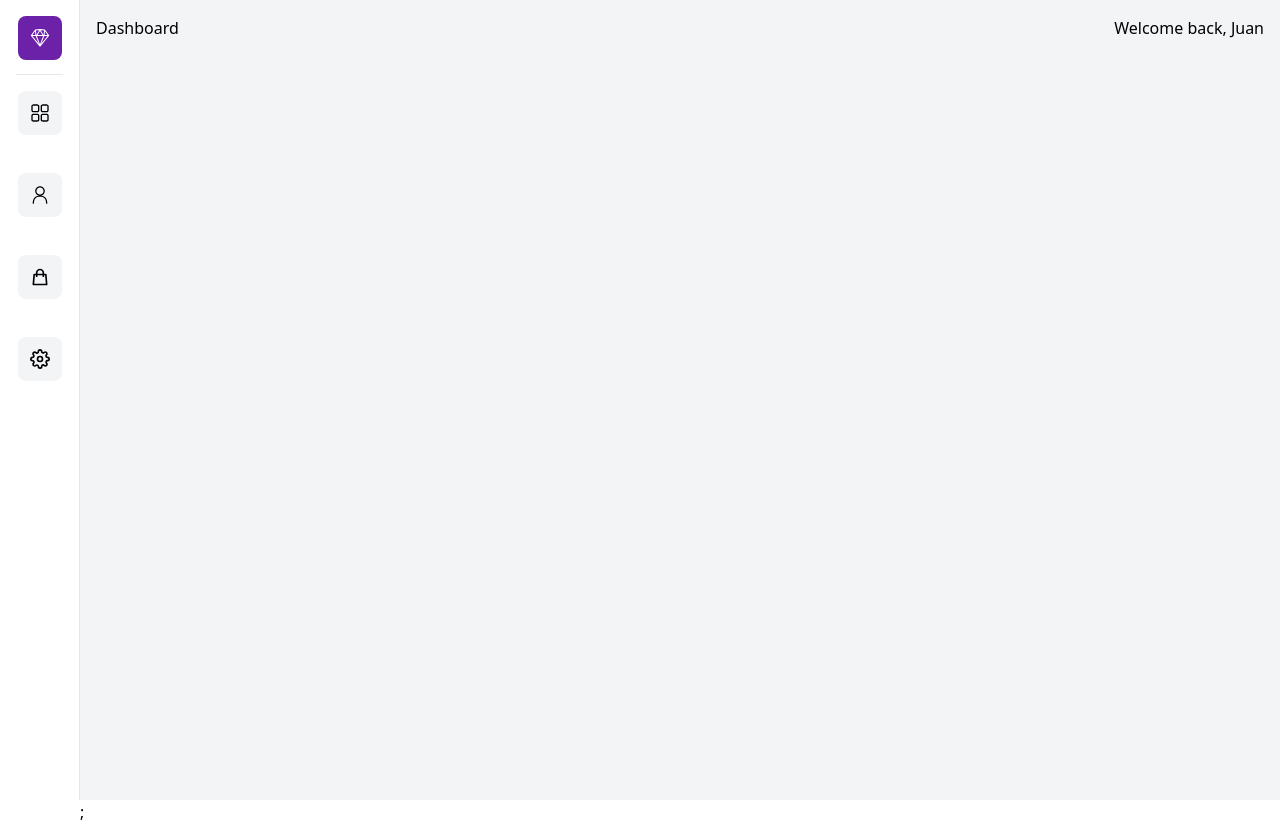
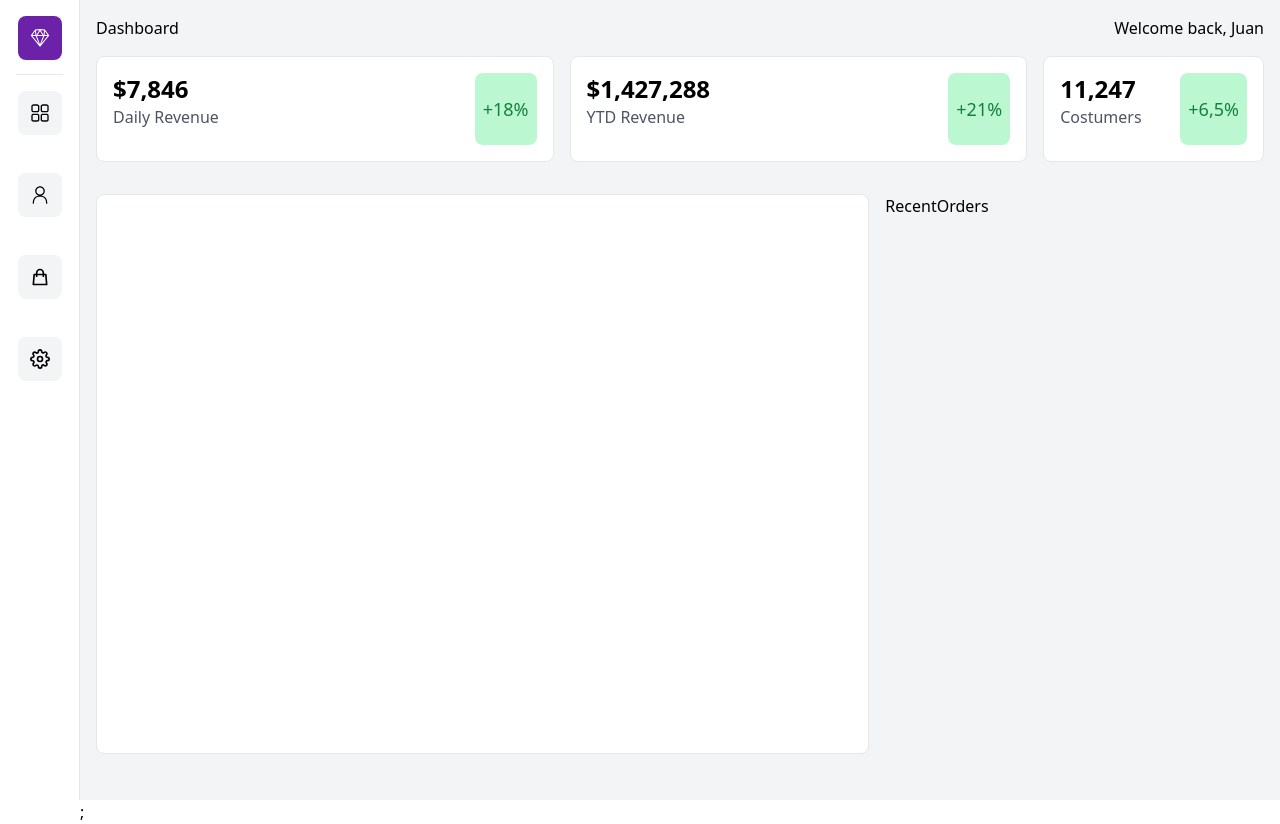
Before and after one commit to JPBerrocal/next-dash-demo, a Next.js app: page / in a window 1280 px wide. Built offline with nearby package versions, Linux system fonts and the light colour scheme.

Commit message:
Starting BarChart

```diff
--- /dev/null
+++ b/components/BarChart.jsx
@@ -0,0 +1,22 @@
+import React, { useState, useEffect } from 'react';
+import { Bar } from 'react-chartjs-2';
+import { Chart as ChartJS, CategoryScale, LinearScale, BarElement, Title, Tooltip, Legend } from 'chart.js';
+
+ChartJS.register(
+    CategoryScale,
+    LinearScale,
+    BarElement,
+    Title,
+    Tooltip,
+    Legend
+);
+
+export const BarChart = () => {
+    return (
+        <>
+            <div className='w-full md:col-span-2 lg:h-[70vh] h-[50hv] m-auto p-4 border rounded-lg bg-white'>
+
+            </div>
+        </>
+    )
+}
--- /dev/null
+++ b/components/RecentOrders.jsx
@@ -0,0 +1,7 @@
+import React from 'react'
+
+export const RecentOrders = () => {
+    return (
+        <div>RecentOrders</div>
+    )
+}
--- /dev/null
+++ b/components/TopCards.jsx
@@ -0,0 +1,35 @@
+import React from 'react'
+
+export const TopCards = () => {
+    return (
+        <div className='grid lg:grid-cols-5 gap-4 p-4'>
+            <div className='lg:col-span-2 col-span-1 bg-white flex justify-between w-full border p-4 rounded-lg'>
+                <div className='flex flex-col w-full pb-4'>
+                    <p className='text-2xl font-bold'>$7,846</p>
+                    <p className='text-gray-600'>Daily Revenue</p>
+                </div>
+                <p className='bg-green-200 flex justify-center items-center p-2 rounded-lg'>
+                    <span className='text-green-700 text-lg'>+18%</span>
+                </p>
+            </div>
+            <div className='lg:col-span-2 col-span-1 bg-white flex justify-between w-full border p-4 rounded-lg'>
+                <div className='flex flex-col w-full pb-4'>
+                    <p className='text-2xl font-bold'>$1,427,288</p>
+                    <p className='text-gray-600'>YTD Revenue</p>
+                </div>
+                <p className='bg-green-200 flex justify-center items-center p-2 rounded-lg'>
+                    <span className='text-green-700 text-lg'>+21%</span>
+                </p>
+            </div>
+            <div className='bg-white flex justify-between w-full border p-4 rounded-lg'>
+                <div className='flex flex-col w-full pb-4'>
+                    <p className='text-2xl font-bold'>11,247</p>
+                    <p className='text-gray-600'>Costumers</p>
+                </div>
+                <p className='bg-green-200 flex justify-center items-center p-2 rounded-lg'>
+                    <span className='text-green-700 text-lg'>+6,5%</span>
+                </p>
+            </div>
+        </div>
+    )
+}
--- a/package.json
+++ b/package.json
@@ -9,8 +9,10 @@
     "lint": "next lint"
   },
   "dependencies": {
+    "chart.js": "^4.4.2",
     "next": "14.2.3",
     "react": "^18",
+    "react-chartjs-2": "^5.2.0",
     "react-dom": "^18",
     "react-icons": "^5.2.1"
   },
--- a/pages/index.js
+++ b/pages/index.js
@@ -1,4 +1,7 @@
+import { BarChart } from "@/components/BarChart";
 import { Header } from "@/components/Header";
+import { RecentOrders } from "@/components/RecentOrders";
+import { TopCards } from "@/components/TopCards";
 import Head from "next/head";
 import Image from "next/image";
 
@@ -15,6 +18,11 @@
       </Head>
       <main className='bg-gray-100 min-h-screen' >
         <Header />
+        <TopCards />
+        <div className="grid p-4 md:grid-cols-3 grid-cols-1 gap-4">
+          <BarChart />
+          <RecentOrders />
+        </div>
       </main>
     </>
   );
```
Also changed, not shown: 2 other files (tests, documents, lock files or other folders).
